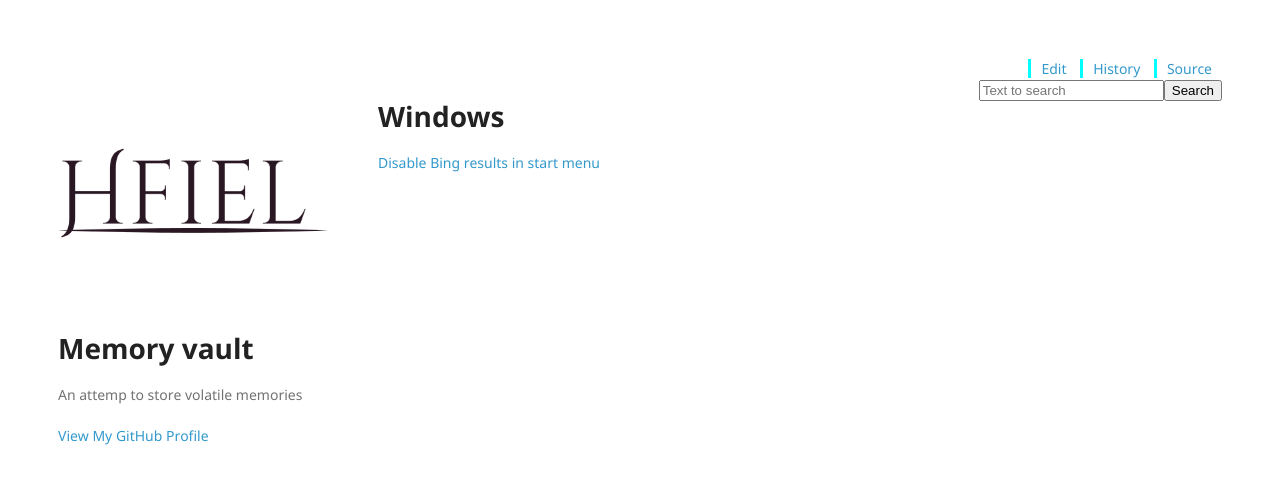
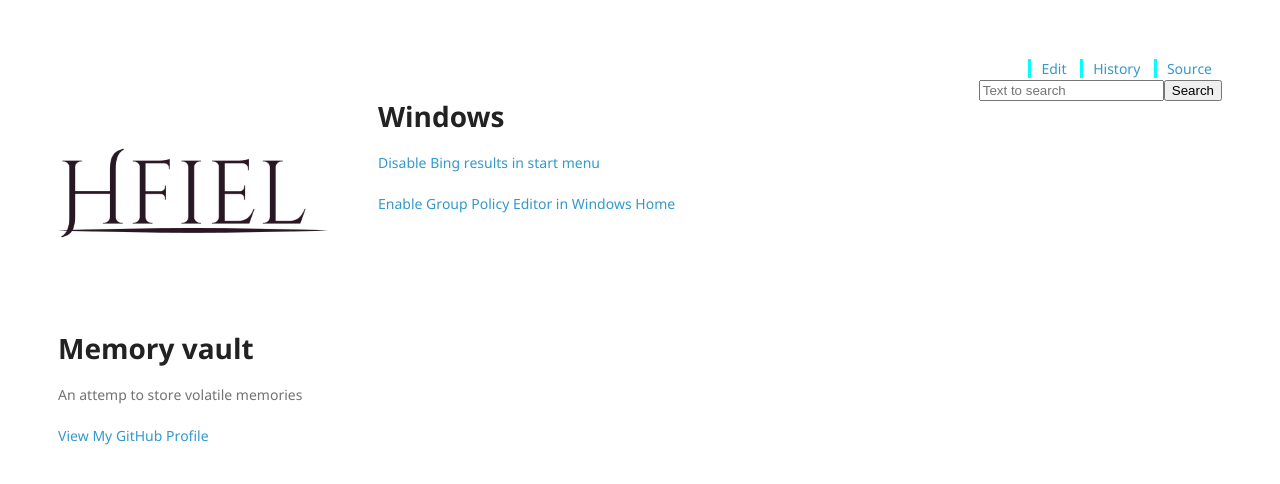
Before and after one commit to hfiel/hfiel.github.io, a Jekyll site: the page built from wiki/windows.md, in a window 1280 px wide. Shown: the top 484 px of the page. Built offline with Jekyll 4.4.1, drawn with Linux system fonts in a browser that asks for light colours; nearby versions of some CDN libraries; our own code applies the rules of GitHub Pages for plain Markdown files.

Commit message:
Update windows.md

```diff
--- a/wiki/windows.md
+++ b/wiki/windows.md
@@ -1,3 +1,5 @@
 # Windows
 
 [Disable Bing results in start menu](windows/disable_bing_results_start_menu.md)
+
+[Enable Group Policy Editor in Windows Home](windows/enable_group_policy_editor_in_windows_home.md)
```
